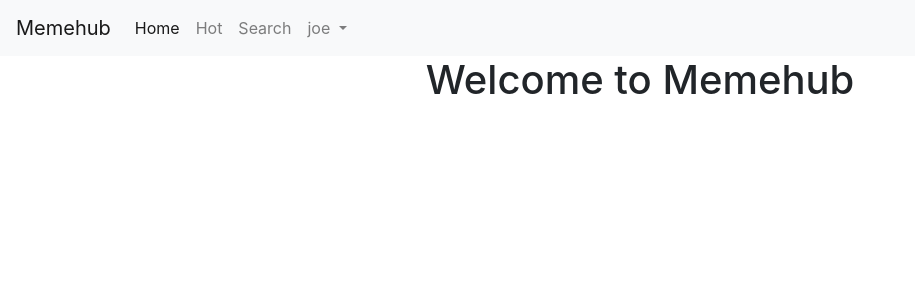
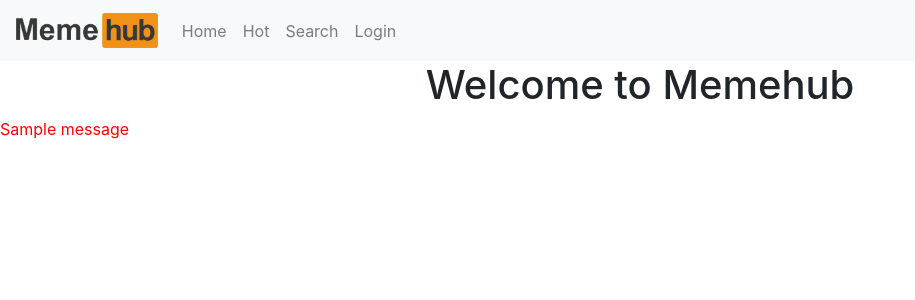
Before and after one commit to AndersFelde/memehub-v2, a Flask app: page / in a window 1280 px wide. Shown: the top 300 px of the page, without its empty margins (0-915 px from the left). Run offline with Flask 2, Linux system fonts and the light colour scheme; one stand-in notice (Sample message) is shown; some libraries are stand-ins or nearby versions.

Commit message:
ganske bra login

```diff
--- a/server.py
+++ b/server.py
@@ -1,8 +1,21 @@
-from flask import Flask, render_template
-from sites.home import homeS
+from datetime import timedelta
+from flask import Flask, render_template, session, request
+from sites.home import home
+from sites.login import login
+from sites.user import user
+from sites.logout import logout
+
 
 site = Flask(__name__)
-site.register_blueprint(homeS)
+site.register_blueprint(home)
+site.register_blueprint(login)
+site.register_blueprint(user)
+site.register_blueprint(logout)
+
+site.secret_key = "JoeMama"
+site.permanent_session_lifetime = timedelta(days=7)
+
+
 # # fikse sesion
 # lage sign up / login
 # sette opp db mysql eller sqlalchemy ?
--- a/sites/home.py
+++ b/sites/home.py
@@ -1,9 +1,9 @@
-from flask import Blueprint, render_template, abort
-homeS = Blueprint("home", __name__, template_folder="templates",
-                  static_folder="static")
+from flask import Blueprint, render_template, session
+home = Blueprint("home", __name__, template_folder="templates",
+                 static_folder="static")
 
 
-@homeS.route("/")
-@homeS.route("/home")
-def home():
-    return render_template("home.html", user="joe")
+@home.route("/")
+@home.route("/home")
+def page():
+    return render_template("home.html")
--- a/templates/base.html
+++ b/templates/base.html
@@ -14,43 +14,90 @@
     <script src="https://stackpath.bootstrapcdn.com/bootstrap/4.5.2/js/bootstrap.min.js"
         integrity="sha384-B4gt1jrGC7Jh4AgTPSdUtOBvfO8shuf57BaghqFfPlYxofvL8/KUEfYiJOMMV+rV" crossorigin="anonymous">
     </script>
+
+    <link rel="icon" href="/static/favicon.png">
 </head>
 
 <body>
+    {%set activePath = request.path%}
     <nav class="navbar navbar-expand-lg navbar-light bg-light">
-        <a class="navbar-brand" href="#">Memehub</a>
+        <a class="navbar-brand" href="/">
+            <img src="/static/logo.png" height="35" alt="" loading="lazy">
+        </a>
         <button class="navbar-toggler" type="button" data-toggle="collapse" data-target="#navbarNavDropdown"
             aria-controls="navbarNavDropdown" aria-expanded="false" aria-label="Toggle navigation">
             <span class="navbar-toggler-icon"></span>
         </button>
         <div class="collapse navbar-collapse" id="navbarNavDropdown">
             <ul class="navbar-nav">
-                <li class="nav-item active">
-                    <a class="nav-link" href="#">Home <span class="sr-only">(current)</span></a>
+                {% if activePath == "/home" %}
+                {% set active = "active" %}
+                {% else %}
+                {% set active = "" %}
+                {% endif %}
+                <li class="nav-item {{active}}">
+                    <a class="nav-link" href="/home">Home
+                    </a>
                 </li>
-                <li class="nav-item">
-                    <a class="nav-link" href="#">Hot</a>
+                {% if activePath == "/hot" %}
+                {% set active = "active" %}
+                {% else %}
+                {% set active = "" %}
+                {% endif %}
+                <li class="nav-item {{active}}">
+                    <a class="nav-link" href="#">Hot
+                    </a>
                 </li>
-                <li class="nav-item">
-                    <a class="nav-link" href="#">Search</a>
+                {% if activePath == "/search" %}
+                {% set active = "active" %}
+                {% else %}
+                {% set active = "" %}
+                {% endif %}
+                <li class="nav-item {{active}}">
+                    <a class="nav-link" href="#">Search
+                    </a>
                 </li>
-                {% if user %}
-                <li class="nav-item dropdown">
-                    <a class="nav-link dropdown-toggle" href="#" id="navbarDropdownMenuLink" role="button"
+                {% if session["passwd"]%}
+                {% if activePath == "/user" %}
+                {% set active = "active" %}
+                {% else %}
+                {% set active = "" %}
+                {% endif %}
+                <li class="nav-item dropdown{{active}}">
+                    <a class="nav-link dropdown-toggle" href="#" id="navbarDropdown" role="button"
                         data-toggle="dropdown" aria-haspopup="true" aria-expanded="false">
-                        {{user}}
+                        {{session["email"]}}
                     </a>
-                    <div class="dropdown-menu" aria-labelledby="navbarDropdownMenuLink">
-                        <a class="dropdown-item" href="#">Me</a>
+                    <div class="dropdown-menu" aria-labelledby="navbarDropdown">
+                        <a class="dropdown-item" href="/user">Me</a>
                         <a class="dropdown-item" href="#">Posts</a>
                         <a class="dropdown-item" href="#">Settings</a>
+                        <div class="dropdown-divider"></div>
+                        <a class="dropdown-item" href="/logout">Log Out</a>
                     </div>
+                </li>
+                {% else %}
+                {% if activePath == "/login" %}
+                {% set active = "active" %}
+                {% else %}
+                {% set active = "" %}
+                {% endif %}
+                <li class="nav-item {{active}}">
+                    <a class="nav-link" href="login">Login
+                    </a>
                 </li>
                 {% endif %}
 
             </ul>
         </div>
     </nav>
+    <center>
+        <h1>Welcome to Memehub</h1>
+    </center>
+    <p style="color:red" name="messages">
+        {% for message in get_flashed_messages() %}
+        {{ message }}
+        {% endfor %}
+    </p>
     {% block content %}{% endblock %}
-
 </body>
--- a/templates/home.html
+++ b/templates/home.html
@@ -3,9 +3,4 @@
 
 
 {% block content %}
-
-<center>
-    <h1>Welcome to Memehub</h1>
-</center>
-
 {% endblock %}
```
Also changed, not shown: sites/login.py (added, +22 -0 lines), sites/logout.py (added, +12 -0 lines), sites/user.py (added, +11 -0 lines), templates/login.html (added, +32 -0 lines), templates/user.html (added, +9 -0 lines), static/favicon.png (added), static/logo.png (added).
